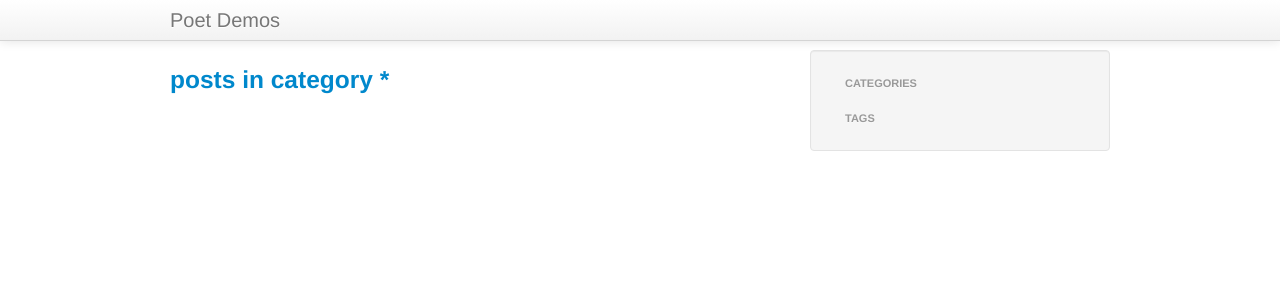
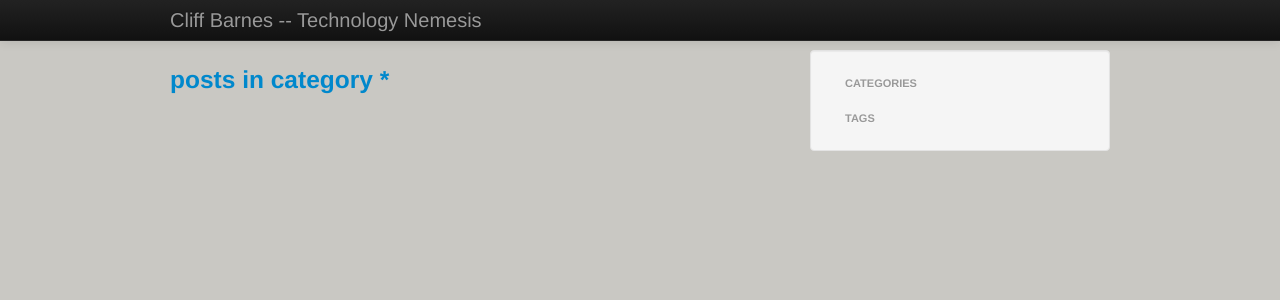
Before and after one commit to bb7555/massive-nemesis, a Node server app: template views/category.ejs in a window 1280 px wide. Shown: the top 300 px of the page. Run offline with Node 20, Linux system fonts and the light colour scheme; the template is opened without the code that fills it, so the values that code supplies are empty; some libraries are stand-ins or nearby versions.

Commit message:
Newest version

```diff
--- /dev/null
+++ b/public/stylesheets/custom.css
@@ -0,0 +1,15 @@
+body
+{
+	color: #111;
+	background-color: #c9c8c3;
+}
+
+img[src="/images/me.jpeg"]
+{
+	width: 150px;
+}
+
+img[src="/images/HTML5_Badge_512.png"]
+{
+	height: 150px;
+}
--- a/views/header.ejs
+++ b/views/header.ejs
@@ -1,16 +1,18 @@
 <!DOCTYPE html>
 <html>
   <head>
-    <title>Poet Demo</title>
+    <title>Cliff Barnes -- Javascript, NodeJS, HTML5, and Linux</title>
     <meta charset="utf-8">
     <link rel="stylesheet" href="/assets/css/bootstrap.css">
+    <link rel="stylesheet" href="/stylesheets/custom.css">
   </head>
   <body>
 
-    <div class="navbar navbar-fixed-top">
+    <div class="navbar navbar-fixed-top navbar-inverse" role="navigation">
       <div class="navbar-inner">
         <div class="container">
-          <a href="/" class="brand">Poet Demos</a>
+          <a href="/" class="brand">Cliff Barnes -- Technology Nemesis</a>
+
         </div>
       </div>
     </div>
```
Also changed, not shown: views/index.ejs (+7 -0 lines), public/images/HTML5_Badge_512.png (added), public/images/me.jpeg (added), public/images/nodejs-150x150.png (added).
